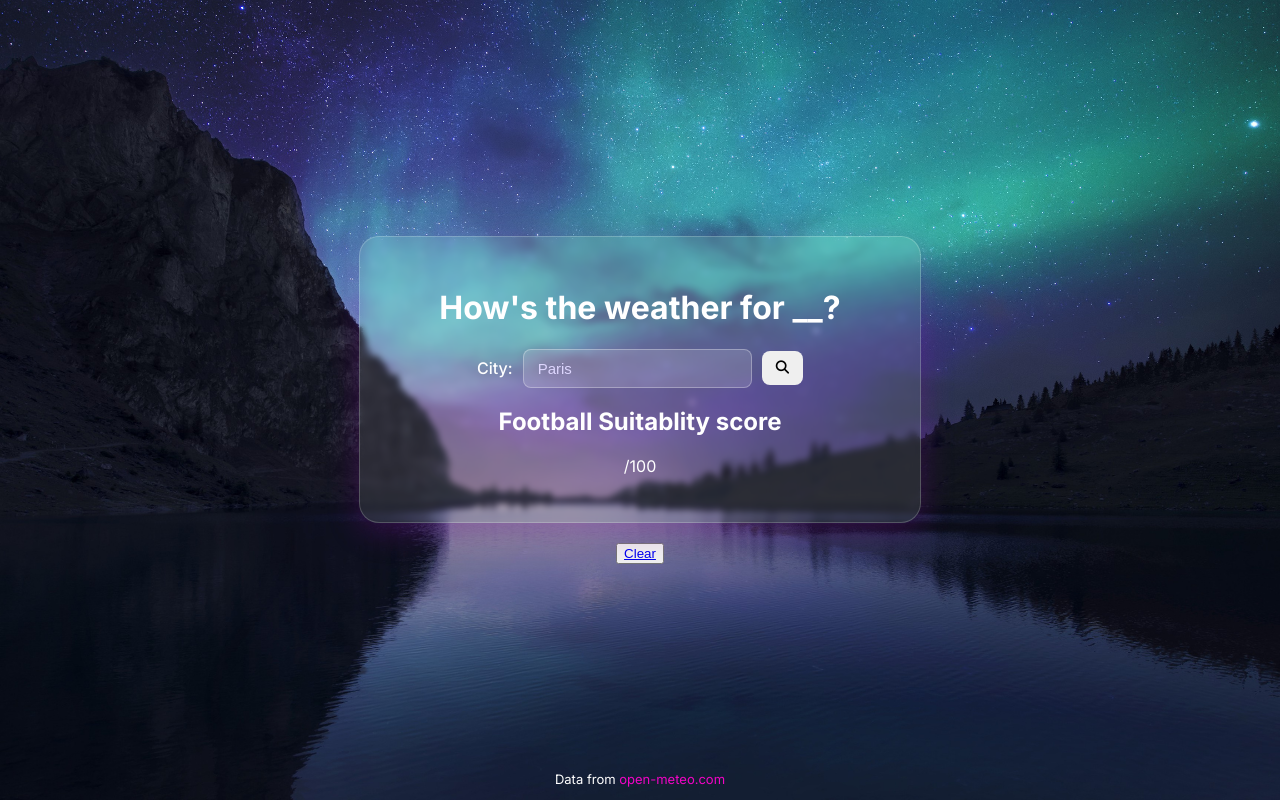
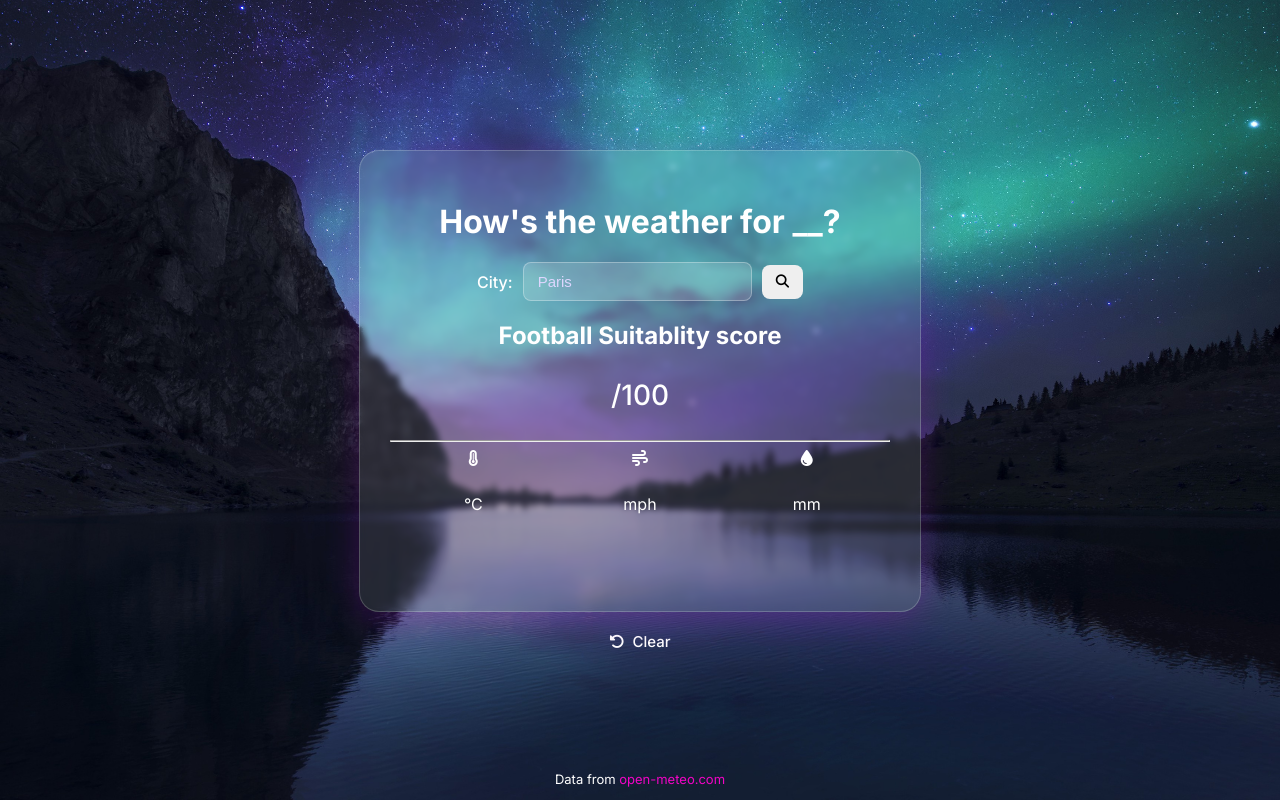
Before and after one commit to ihsan36uddin/How-s-the-weather-for-__-, a Flask app: template templates/index.html in a window 1280 px wide. Run offline with Flask 3, Linux system fonts and the light colour scheme; the template is opened without the code that fills it, so the values that code supplies are empty.

Commit message:
Added more weather details to score card

```diff
--- a/static/style.css
+++ b/static/style.css
@@ -32,13 +32,29 @@ h1 {
 
 }
 
-.reset{
-    display: block;
+.reset-button{
+    display: flex;
+    align-items: center;
+    justify-content: center;
+    gap: 8px;
+
     width: fit-content;
     margin: 20px auto 0;
+
+    color: #E2E8F0;
+    text-decoration: none;
+    font-family: 'Inter', sans-serif;
+    font-size: 15px;
+    font-weight: 500;
+
+    transition: color 0.2s ease;
+}
+
+.reset-button {
+    color: white;
 }
 .app-card.expanded {
-    min-height: 500px;
+    min-height: 400px;
 
 }
 
@@ -84,13 +100,38 @@ h1 {
 .results-card h2, .score{
     display: flex;
     justify-content: center;
-    align-items: center
+    align-items: center;
 }
+
+.results-card .score{
+    font-family: 'Inter', sans-serif;
+    font-size: 28px;
+    font-weight: 500
+}
+
+.weather-details {
+    display: grid;
+    grid-template-columns: repeat(3, 1fr);
+    text-align: center;
+}
+
+.weather-item {
+    display: flex;
+    flex-direction: column;
+    align-items: center;
+    gap: 12px;
+}
+
+.temperature p{
+    margin: 0;
+}
+
 .source-link {
     color:rgb(241, 4, 197);
     text-decoration: none;
     font-family:'Inter', sans-serif;
 }
+
 
 footer {
     font-family: 'Inter', sans-serif;
--- a/templates/index.html
+++ b/templates/index.html
@@ -11,7 +11,7 @@
 </head>
 
 <body>
-    <div class="app-card" {% if score is not none %}expanded{% endif %}>
+    <div class="app-card {% if score is not none %}expanded{% endif %}">
         <h1> How's the weather for __?</h1>
 
         <form class="location-form" method="POST">
@@ -26,14 +26,32 @@
         {% if score is not none %}
             <h2>Football Suitablity score</h2>
             <p class="score">{{score}}/100</p>
+            <hr>
+        <div class="weather-details">
+            <div class="weather-item">
+                <i class="fa-solid fa-temperature-full"></i>
+                <p>{{weather["temperature"]}}°C</p>
+            </div>
+            <div class="weather-item">
+                <i class="fa-solid fa-wind"></i>
+                <p>{{weather["wind_speed"]}}mph</p>
+            </div>
+            <div class="weather-item">
+                <i class="fa-solid fa-droplet"></i>
+                <p>{{weather["rain"]}}mm</p>
+
+            </div>
+
+        </div>
         {% endif %}
 
         </div>
     </div>
     {% if score is not none %}
-    <button class="reset">
-        <a href="/">Clear</a>
-    </button>
+        <a href="/" class="reset-button">
+            <i class="fa-solid fa-rotate-left"></i>
+            Clear
+        </a>
     {% endif %}
 
     <footer>
```
